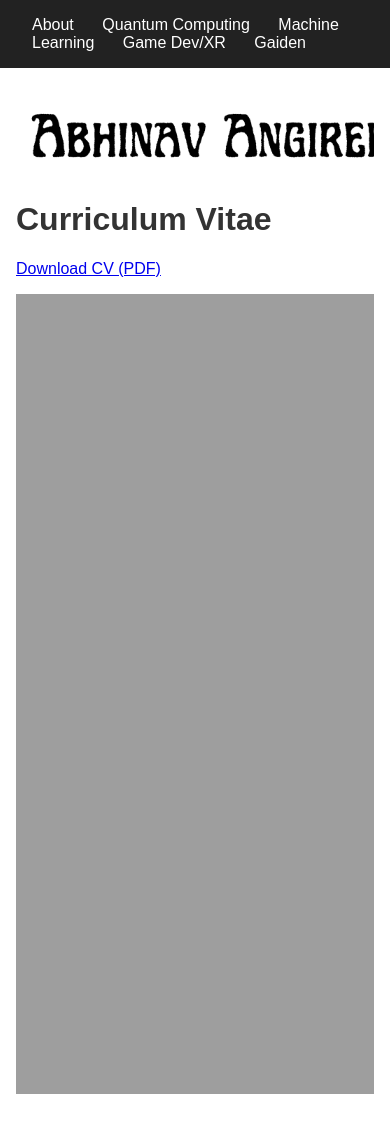
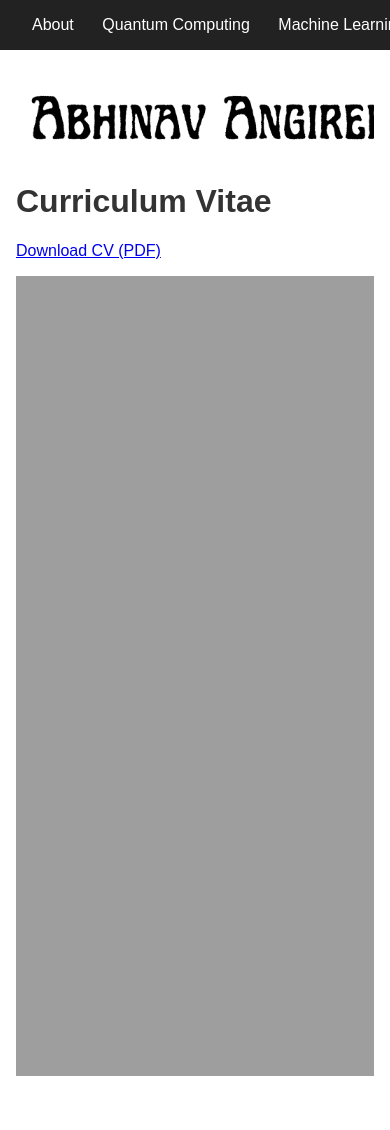
Before and after one commit to AAbhi256/AAbhi256.github.io, a Jekyll site: the page built from index.md, in a window 390 px wide. Built offline with Jekyll 4.4.1, drawn with Linux system fonts in a browser that asks for light colours.

Commit message:
fixed mobile nav

```diff
--- a/_layouts/default.html
+++ b/_layouts/default.html
@@ -7,7 +7,7 @@
   <meta name="description" content="{{ site.description }}">
   <style>
     body { font-family: sans-serif; margin: 0; padding: 0; color: #333; background: #fff; color-scheme: light;}
-    nav { background: #222; padding: 1rem 2rem; }
+    nav { background: #222; padding: 1rem 2rem; overflow-x: auto; white-space: nowrap; }
     nav a { color: #fff; text-decoration: none; margin-right: 1.5rem; }
     nav a:hover { text-decoration: underline; }
     main { max-width: 900px; margin: 2rem auto; padding: 0 1rem; }
```
